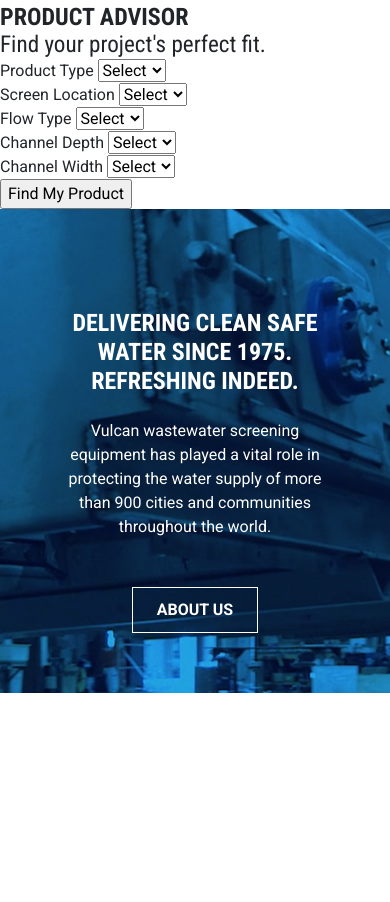
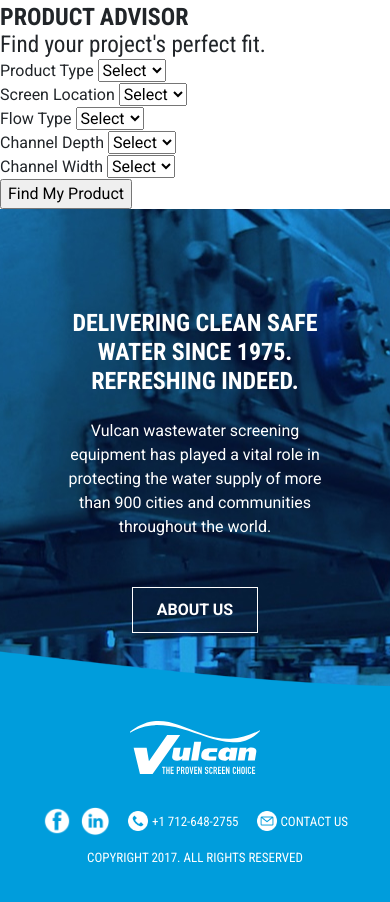
Before and after one commit to renattoparra/fwd-32-group-mgr, a website: page dev/index.html in a window 390 px wide. Shown: the part 1438-2340 px from the top of the page. Before the commit the page ends 2131 px from the top, so only its background shows below. Drawn offline with nearby package versions, Linux system fonts and the light colour scheme; files that its build step writes are made by us from their sources.

Commit message:
styled mobile footer

```diff
--- a/dev/index.html
+++ b/dev/index.html
@@ -207,8 +207,34 @@
 		</section>
 	</main>
 
-	<footer>
-		<div></div>
+	<footer class="site-footer">
+
+		<a href="#0">
+			<img class="logo" src="./images/logo-white-vulcan.svg" alt="Vulcan Logo">
+		</a>
+
+		<div class="footer-info">
+			<a class="social-item" href="https://www.facebook.com/" target="_blank" rel="noopener noreferrer">
+				<img src="./images/icon-white-facebook.png" alt="Facebook Logo">
+			</a>
+
+			<a class="social-item" href="https://linkedin.com/" target="_blank" rel="noopener noreferrer">
+				<img src="./images/icon-white-linkedin.png" alt="Linkedin Logo">
+			</a>
+
+			<a class="contact-item" href="tel:+17126482755">
+				<img src="./images/icon-white-phone.png" alt="Phone Icon">
+				+1 712-648-2755
+			</a>
+
+			<a class="contact-item" href="mailto:test@test.com">
+				<img src="./images/icon-white-email.png" alt="Email Icon">
+				CONTACT US
+			</a>
+		</div>
+
+		<p>copyright 2017. all rights reserved</p>
+
 	</footer>
 
 
--- a/dev/scss/_footer.scss
+++ b/dev/scss/_footer.scss
@@ -0,0 +1,67 @@
+@use "var" as *;
+@use "mixins" as *;
+
+.site-footer {
+  @include margin-center;
+  @include flex-box;
+  position: relative;
+  flex-direction: column;
+  background-color: $brand-color-light;
+  padding: rem(28) 0 rem(48);
+
+  a,
+  p {
+    font-size: rem(13);
+    color: $text-color-light;
+    text-transform: uppercase;
+    text-decoration: none;
+  }
+
+  a:first-child {
+    z-index: 2;
+
+    .logo {
+      width: rem(130);
+      margin-bottom: rem(32);
+    }
+  }
+
+  &::before {
+    content: "";
+    position: absolute;
+    top: -#{rem(60)};
+    left: 0;
+    right: 0;
+    background-color: $brand-color-light;
+    background: url("../images/wave-blue-light.png") 60% center no-repeat;
+    background-size: cover;
+    width: 100%;
+    height: 100px;
+  }
+}
+
+.footer-info {
+  @include flex-box;
+  gap: rem(8);
+  margin-bottom: rem(12);
+
+  .social-item {
+    img {
+      width: rem(30);
+    }
+  }
+
+  .contact-item {
+    @include flex-box;
+
+    img {
+      width: rem(20);
+      height: rem(20);
+      margin-right: rem(4);
+    }
+  }
+
+  .social-item + .contact-item {
+    margin: 0 rem(10);
+  }
+}
--- a/dev/scss/_typography.scss
+++ b/dev/scss/_typography.scss
@@ -14,7 +14,8 @@
 h1,
 h2,
 h3,
-nav a {
+nav a,
+footer {
     font-family: $heading-font;
 }
 
--- a/dev/scss/_var.scss
+++ b/dev/scss/_var.scss
@@ -2,7 +2,7 @@
 
 // Colors
 $brand-color-dark: #244a64;
-$brand-color-light: #429bd6;
+$brand-color-light: #009ddc;
 
 $text-color-dark: #504f4f;
 $text-color-light: white;
```
Also changed, not shown: dev/images/icon-white-email.png (added), dev/images/icon-white-phone.png (added).
